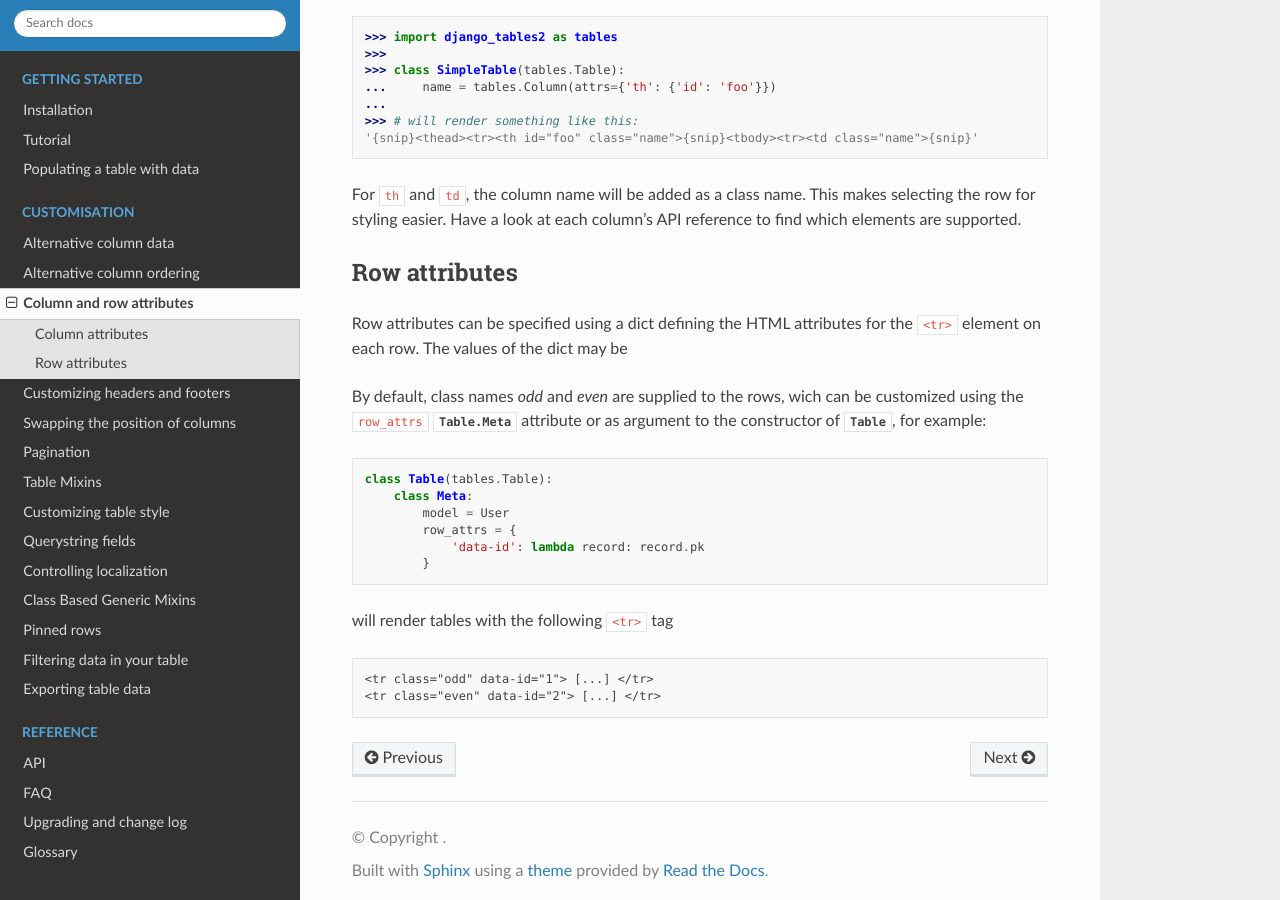
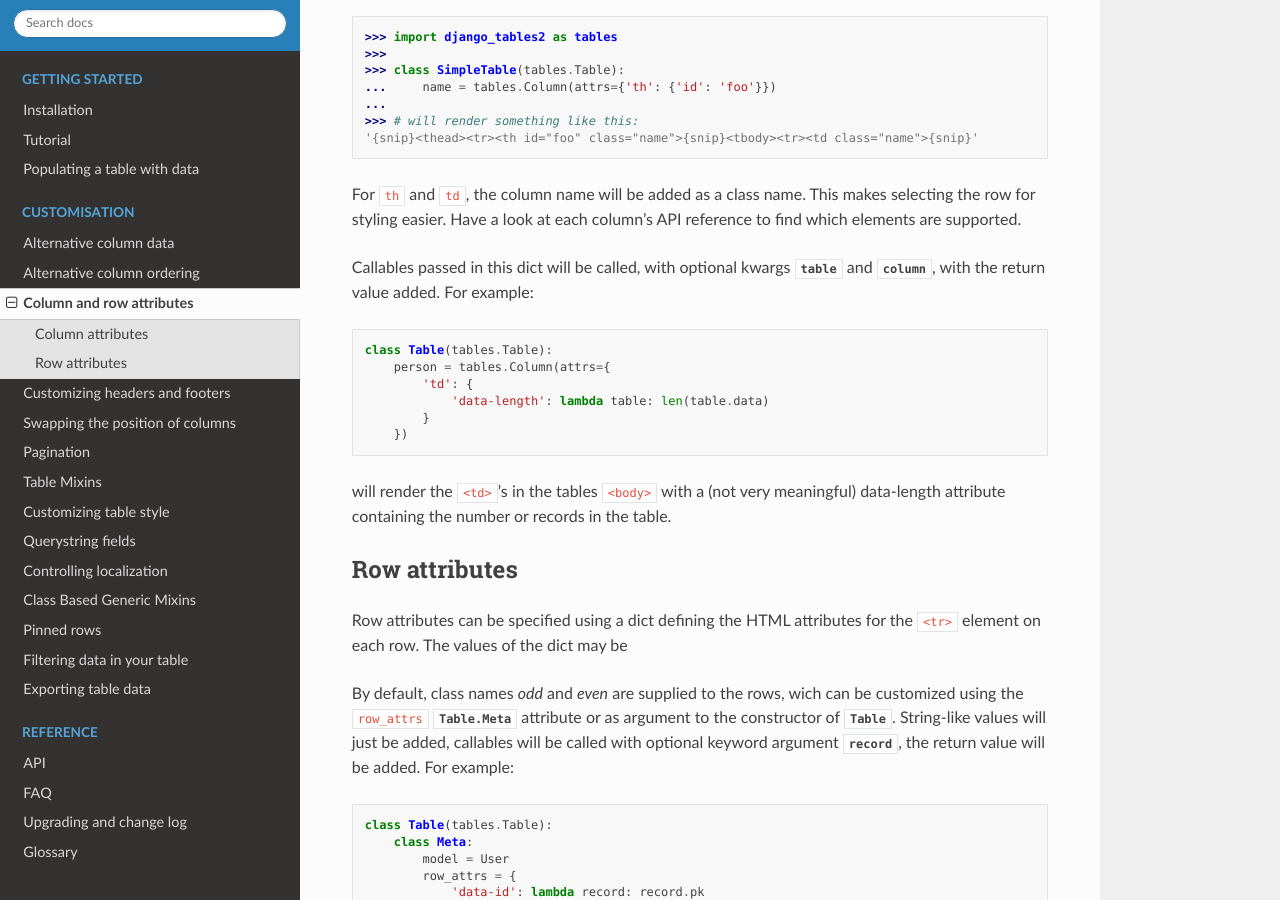
Before and after one commit to jieter/django-tables2, a Sphinx documentation site: the page built from docs/pages/column-attributes.rst, in a window 1280 px wide and 900 px high, scrolled down 298 px. Built offline with Sphinx 7.4.7 and the Read the Docs theme 2.0.0, drawn with Linux system fonts in a browser that asks for light colours.

Commit message:
Clarify documentation for callable (row_)attrs

```diff
--- a/docs/pages/column-attributes.rst
+++ b/docs/pages/column-attributes.rst
@@ -24,6 +24,18 @@ For ``th`` and ``td``, the column name will be added as a class name. This makes
 selecting the row for styling easier.
 Have a look at each column's API reference to find which elements are supported.
 
+Callables passed in this dict will be called, with optional kwargs `table` and `column`,
+with the return value added. For example::
+
+    class Table(tables.Table):
+        person = tables.Column(attrs={
+            'td': {
+                'data-length': lambda table: len(table.data)
+            }
+        })
+
+will render the ``<td>``'s in the tables ``<body>`` with a (not very meaningful)
+data-length attribute containing the number or records in the table.
 
 .. _row-attributes:
 
@@ -35,7 +47,9 @@ the ``<tr>`` element on each row. The values of the dict may be
 
 By default, class names *odd* and *even* are supplied to the rows, wich can be
 customized using the ``row_attrs`` `.Table.Meta` attribute or as argument to the
-constructor of `.Table`, for example::
+constructor of `.Table`. String-like values will just be added,
+callables will be called with optional keyword argument `record`, the return value
+will be added. For example::
 
     class Table(tables.Table):
         class Meta:
```
Also changed, not shown: 2 other files.
